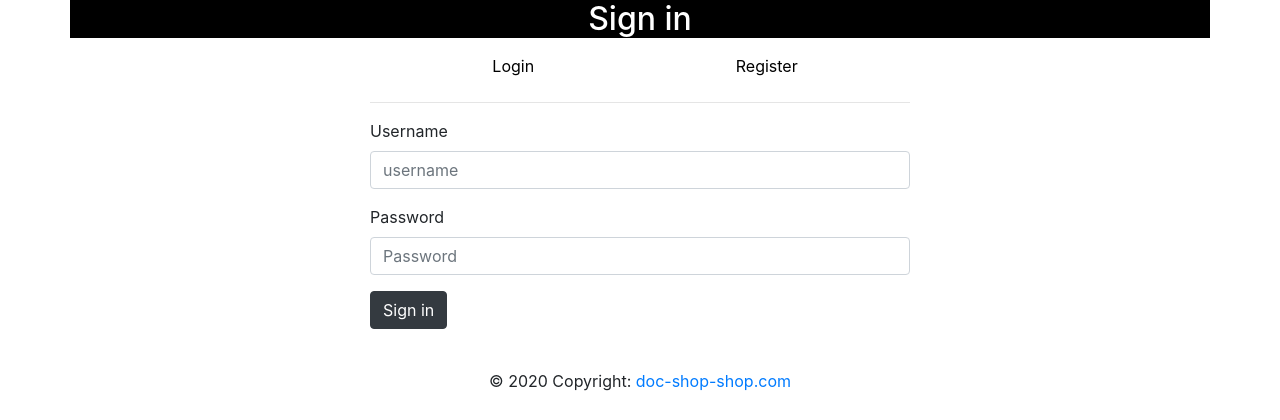
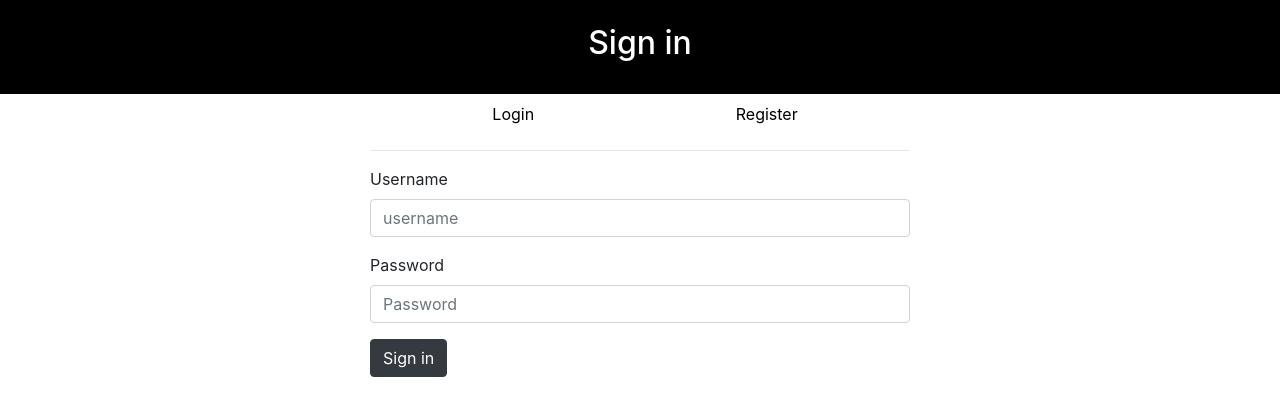
Before and after one commit to code-10/SHOP-QUEST, a PHP site: page /sign_in/sign_in.php?signinwhich=1 in a window 1280 px wide. Shown: the part 56-476 px from the top of the page. Run offline with PHP 8.4, Linux system fonts and the light colour scheme; the visitor is signed in with stand-in values (Sample User, id 1); data that the repository does not hold is empty.

Commit message:
Update sign_in.php

```diff
--- a/sign_in/sign_in.php
+++ b/sign_in/sign_in.php
@@ -21,7 +21,7 @@
 
 
   <!--heading-->
-	<div class="container" style="background-color:black;">
+	<div class="p-4" style="background-color:black;">
 		<div class="text-center">
 			<h2 style="color:white;">Sign in</h2>
 		</div>
```
